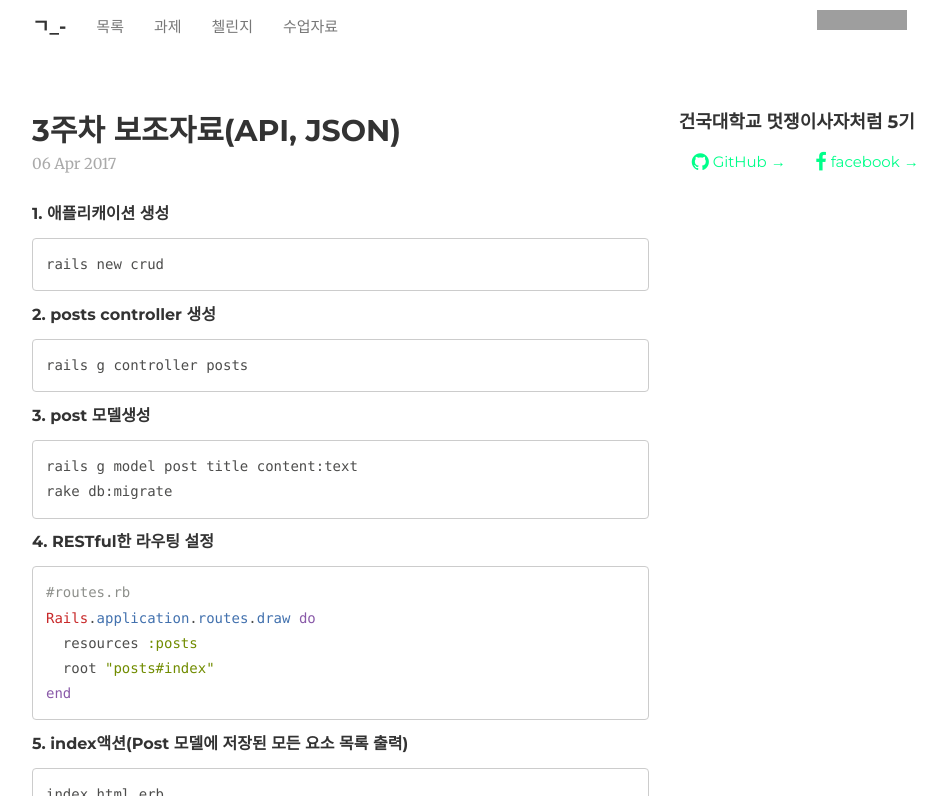
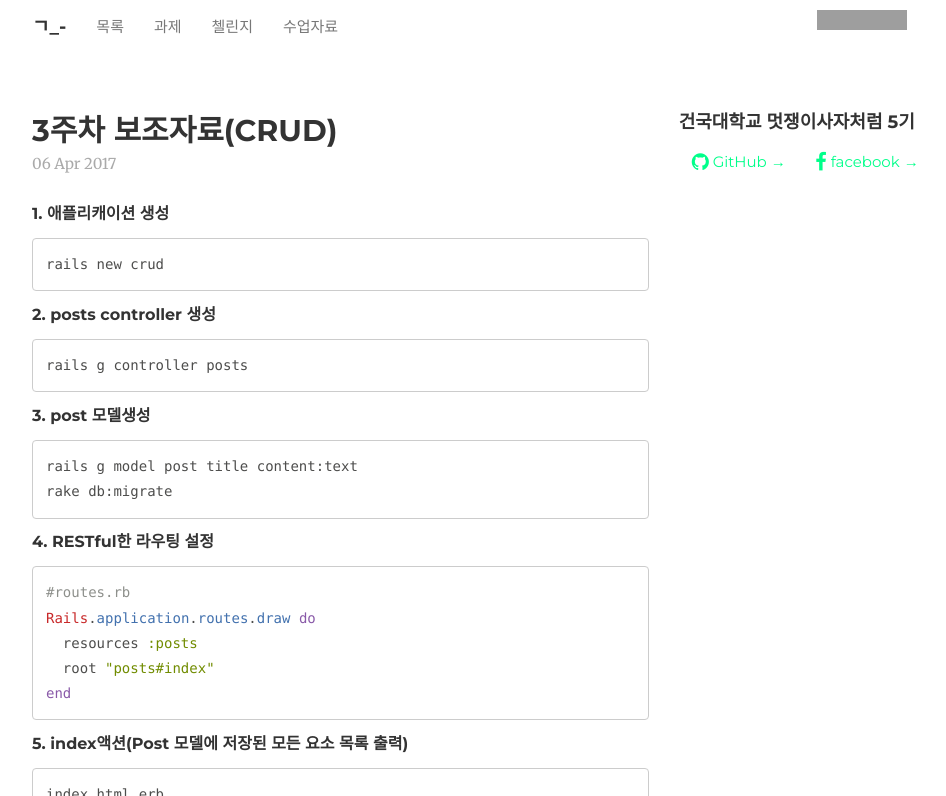
Before and after one commit to likelionkonkuk/likelionkonkuk_before_github, a Jekyll site: the page built from _posts/2017-04-06-material-w3-crud.md, in a window 1280 px wide and 900 px high, cut to the strip 104-900 px from the top of the window. Shown: the whole strip, without its empty margins (138-1084 px from the left). Built offline with Jekyll 4.4.1, drawn with Linux system fonts in a browser that asks for light colours; nearby versions of some CDN libraries; comment, search, counter and statistics services are not loaded; grey boxes are pictures that could not be loaded.

Commit message:
제목변경

```diff
--- a/_posts/2017-04-06-material-w3-crud.md
+++ b/_posts/2017-04-06-material-w3-crud.md
@@ -1,5 +1,5 @@
 ---
-title: "3주차 보조자료(API, JSON)"
+title: "3주차 보조자료(CRUD)"
 tag: material
 author: "정다혜"
 ---
```
